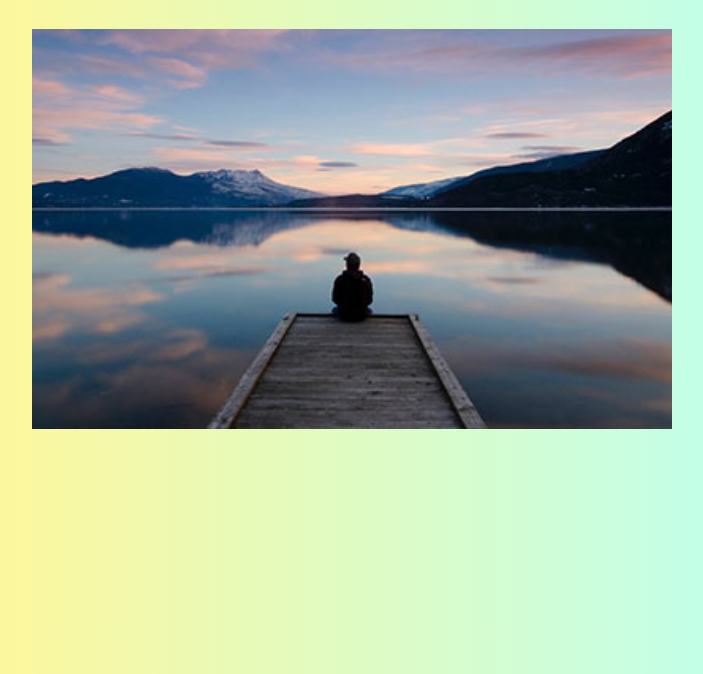
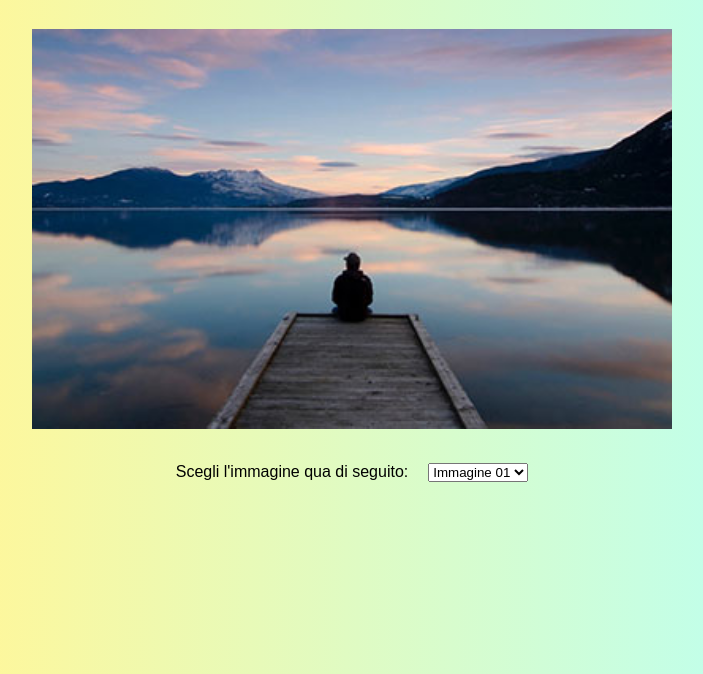
Before and after one commit to Broadcodes/vue-hello, a plain HTML site: page index.html in a window 1280 px wide. Shown: the part 126-800 px from the top of the page, without its empty margins (288-991 px from the left). Drawn offline with nearby package versions, Linux system fonts and the light colour scheme.

Commit message:
Bonus Extra: Inserimento select

```diff
--- a/css/style.css
+++ b/css/style.css
@@ -8,7 +8,7 @@ body {
     font-family: sans-serif;
 }
 
-.container{
+.container {
     text-align: center;
     background: rgb(255, 247, 154);
     background: linear-gradient(90deg, rgba(255, 247, 154, 1) 20%, rgba(192, 255, 235, 1) 80%);
@@ -21,8 +21,18 @@ body {
     font-size: 3rem;
 }
 
-.image{
+.image {
     width: 50%;
     height: 50vh;
     object-fit: cover;
 }
+
+.changeImage {
+    display: flex;
+    justify-content: center;
+    padding-top: 30px;
+}
+
+select{
+    margin-left: 20px;
+}
--- a/index.html
+++ b/index.html
@@ -23,6 +23,18 @@
             <h1 :class="h1">{{message}}</h1>
             <!-- Creazione elemento img -->
             <img :class="image" :src="img" :alt="img">
+
+            <div class="changeImage">
+                <p>Scegli l'immagine qua di seguito:</p>
+                <!-- Aggiunta di una select -->
+                <select v-model="img">
+                    <option value="img/01.jpg">Immagine 01</option>
+                    <option value="img/02.jpg">Immagine 02</option>
+                    <option value="img/03.jpg">Immagine 03</option>
+                    <option value="img/04.jpg">Immagine 04</option>
+                    <option value="img/05.jpg">Immagine 05</option>
+                </select>
+            </div>
         </div>
     </div>
 </body>
```
